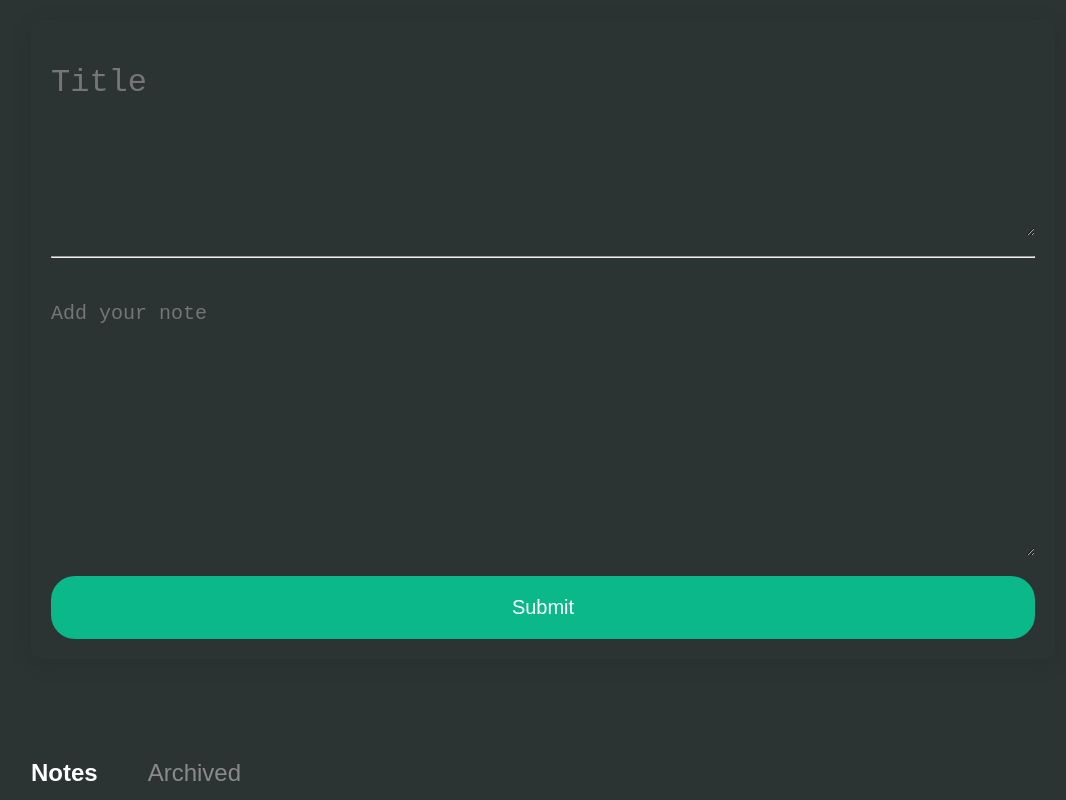
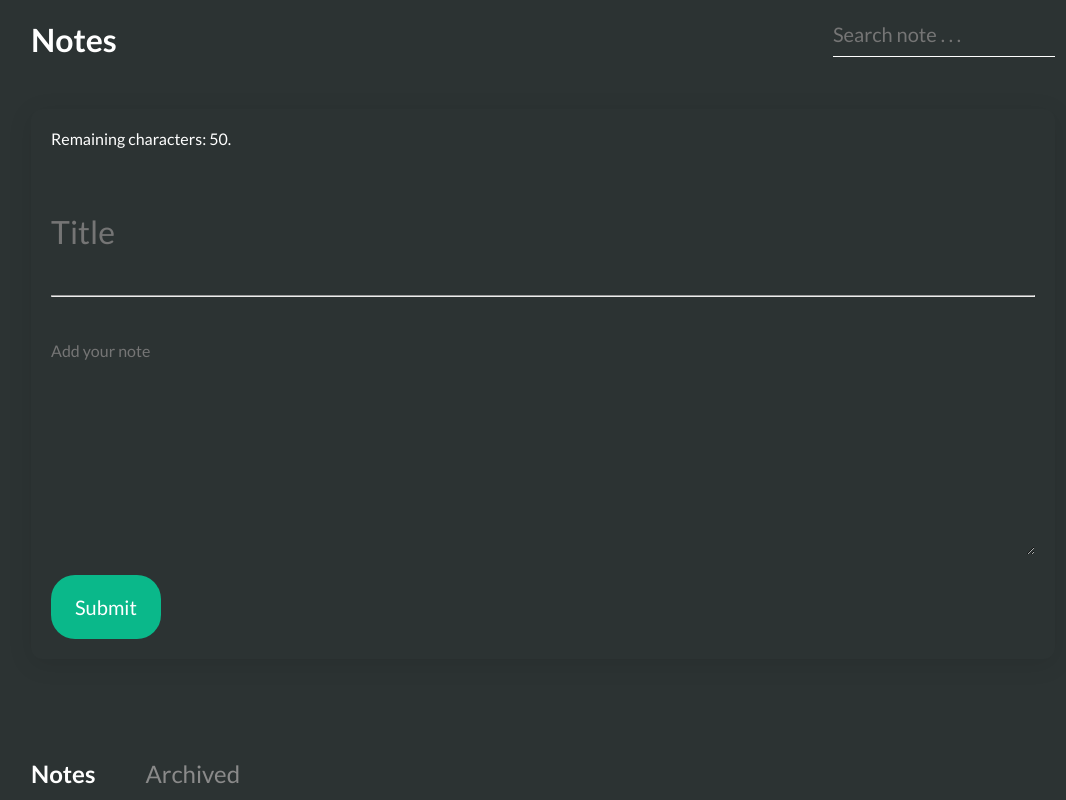
Before and after one commit to iqbalzayn01/personal-notes, a React (Vite) app: page / in a window 1280 px wide. Shown: the top 800 px of the page, without its empty margins (97-1163 px from the left). Built offline with nearby package versions, Linux system fonts and the light colour scheme.

Commit message:
update search

```diff
--- a/src/App.jsx
+++ b/src/App.jsx
@@ -1,21 +1,35 @@
-import { useState } from "react";
+import { useState, useEffect } from "react";
 import { Notes } from "./components/Notes";
 import { OutputNotes } from "./components/OutputNotes";
 import { getInitialData } from "./utils";
 
 export default function App() {
   const [notes, setNotes] = useState(getInitialData());
+  const [searchTerm, setSearchTerm] = useState("");
+  const [filteredNotes, setFilteredNotes] = useState([...notes]);
+
+  useEffect(() => {
+    const filtered = notes.filter((note) =>
+      note.title.toLowerCase().includes(searchTerm.toLowerCase())
+    );
+    setFilteredNotes(filtered);
+  }, [searchTerm, notes]);
 
   const updateNotes = (newNotes) => {
     setNotes(newNotes);
   };
   return (
     <>
-      <Notes updateNotes={updateNotes} />
+      <Notes
+        updateNotes={updateNotes}
+        searchTerm={searchTerm}
+        setSearchTerm={setSearchTerm}
+      />
       <OutputNotes
         notes={notes}
         setNotes={setNotes}
         updateNotes={updateNotes}
+        filteredNotes={filteredNotes}
       />
     </>
   );
--- a/src/components/Notes.jsx
+++ b/src/components/Notes.jsx
@@ -2,7 +2,7 @@ import { useState, useEffect } from "react";
 import PropTypes from "prop-types";
 import { getInitialData } from "../utils";
 
-export const Notes = ({ updateNotes }) => {
+export const Notes = ({ updateNotes, searchTerm, setSearchTerm }) => {
   const [notes, setNotes] = useState(getInitialData());
   const [newNoteTitle, setNewNoteTitle] = useState("");
   const [newNoteBody, setNewNoteBody] = useState("");
@@ -38,8 +38,23 @@ export const Notes = ({ updateNotes }) => {
     }
   };
 
+  const handleSearchChange = (e) => {
+    setSearchTerm(e.target.value);
+  };
+
   return (
     <>
+      <header className="container">
+        <h1>Notes</h1>
+        <form id="searchNote">
+          <input
+            type="text"
+            value={searchTerm}
+            placeholder="Search note . . ."
+            onChange={handleSearchChange}
+          />
+        </form>
+      </header>
       <section className="container notes">
         <form
           id="formNotes"
@@ -48,15 +63,17 @@ export const Notes = ({ updateNotes }) => {
             addNote();
           }}
         >
-          <textarea
+          <p>Remaining characters: 50.</p>
+          <input
+            id="title"
+            type="text"
             name="title"
-            id="title"
             placeholder="Title"
-            cols="30"
-            rows="4"
             value={newNoteTitle}
             onChange={(e) => setNewNoteTitle(e.target.value)}
-          ></textarea>
+            maxLength={50}
+            required
+          />
           <hr />
           <textarea
             name="note"
@@ -66,6 +83,7 @@ export const Notes = ({ updateNotes }) => {
             rows="10"
             value={newNoteBody}
             onChange={(e) => setNewNoteBody(e.target.value)}
+            required
           ></textarea>
           <input
             type="submit"
@@ -81,4 +99,6 @@ export const Notes = ({ updateNotes }) => {
 
 Notes.propTypes = {
   updateNotes: PropTypes.func.isRequired,
+  searchTerm: PropTypes.string.isRequired,
+  setSearchTerm: PropTypes.func.isRequired,
 };
--- a/src/components/OutputNotes.jsx
+++ b/src/components/OutputNotes.jsx
@@ -2,7 +2,12 @@ import PropTypes from "prop-types";
 import { showFormattedDate } from "../utils";
 import { useState } from "react";
 
-export const OutputNotes = ({ notes, setNotes, updateNotes }) => {
+export const OutputNotes = ({
+  notes,
+  setNotes,
+  updateNotes,
+  filteredNotes,
+}) => {
   const [activeMenu, setActiveMenu] = useState("notes");
 
   const toggleMenu = (menu) => {
@@ -72,7 +77,7 @@ export const OutputNotes = ({ notes, setNotes, updateNotes }) => {
       >
         <div>
           <ul className="wrap-items">
-            {notes
+            {filteredNotes
               .filter((noteItem) => !noteItem.archived)
               .map((note) => (
                 <li key={note.id} className="item-note">
@@ -108,7 +113,7 @@ export const OutputNotes = ({ notes, setNotes, updateNotes }) => {
       >
         <div>
           <ul className="wrap-items">
-            {notes
+            {filteredNotes
               .filter((noteItem) => noteItem.archived)
               .map((note) => (
                 <li key={note.id} className="item-note">
@@ -144,6 +149,7 @@ export const OutputNotes = ({ notes, setNotes, updateNotes }) => {
 
 OutputNotes.propTypes = {
   notes: PropTypes.array.isRequired,
+  filteredNotes: PropTypes.array.isRequired,
   setNotes: PropTypes.func.isRequired,
   updateNotes: PropTypes.func.isRequired,
 };
--- a/src/styles/index.css
+++ b/src/styles/index.css
@@ -10,12 +10,16 @@
   margin: 0;
   padding: 0;
   box-sizing: border-box;
+  font-family: 'Lato', sans-serif;
 }
 
 body {
-  font-family: 'Lato', sans-serif;
   background-color: var(--secondary);
   margin: 20px;
+}
+
+h1 {
+  color: #fff;
 }
 
 .container {
@@ -25,11 +29,30 @@ body {
 }
 
 .notes {
-  margin-bottom: 100px;
+  margin: 50px auto 100px auto;
 }
 
 .nonactive {
   display: none;
+}
+
+header {
+  display: flex;
+  align-items: center;
+  justify-content: space-between;
+}
+
+header #searchNote {
+  border-bottom: 1px solid #fff;
+}
+
+header #searchNote input {
+  background: transparent;
+  border: none;
+  outline: none;
+  font-size: 20px;
+  color: #fff;
+  padding-bottom: 10px;
 }
 
 /* notes */
@@ -47,6 +70,10 @@ hr {
   box-shadow: 0 5px 25px rgba(0, 0, 0, 0.1);
 }
 
+#formNotes p {
+  color: #fff;
+}
+
 #formNotes #title,
 #formNotes #note {
   background: transparent;
@@ -61,7 +88,7 @@ hr {
 }
 
 #formNotes #note {
-  font-size: 20px;
+  font-size: 16px;
 }
 
 .btn-submit {
@@ -72,6 +99,7 @@ hr {
   border: none;
   border-radius: 24px;
   cursor: pointer;
+  max-width: fit-content;
 }
 
 .btn-submit:hover {
@@ -84,8 +112,8 @@ hr {
 .wrap-items {
   list-style: none;
   display: grid;
-  grid-template-columns: repeat(auto-fill, minmax(250px, 1fr));
-  gap: 50px;
+  grid-template-columns: repeat(auto-fill, minmax(300px, 1fr));
+  gap: 20px;
 }
 
 .wrap-items .item-note {
```
